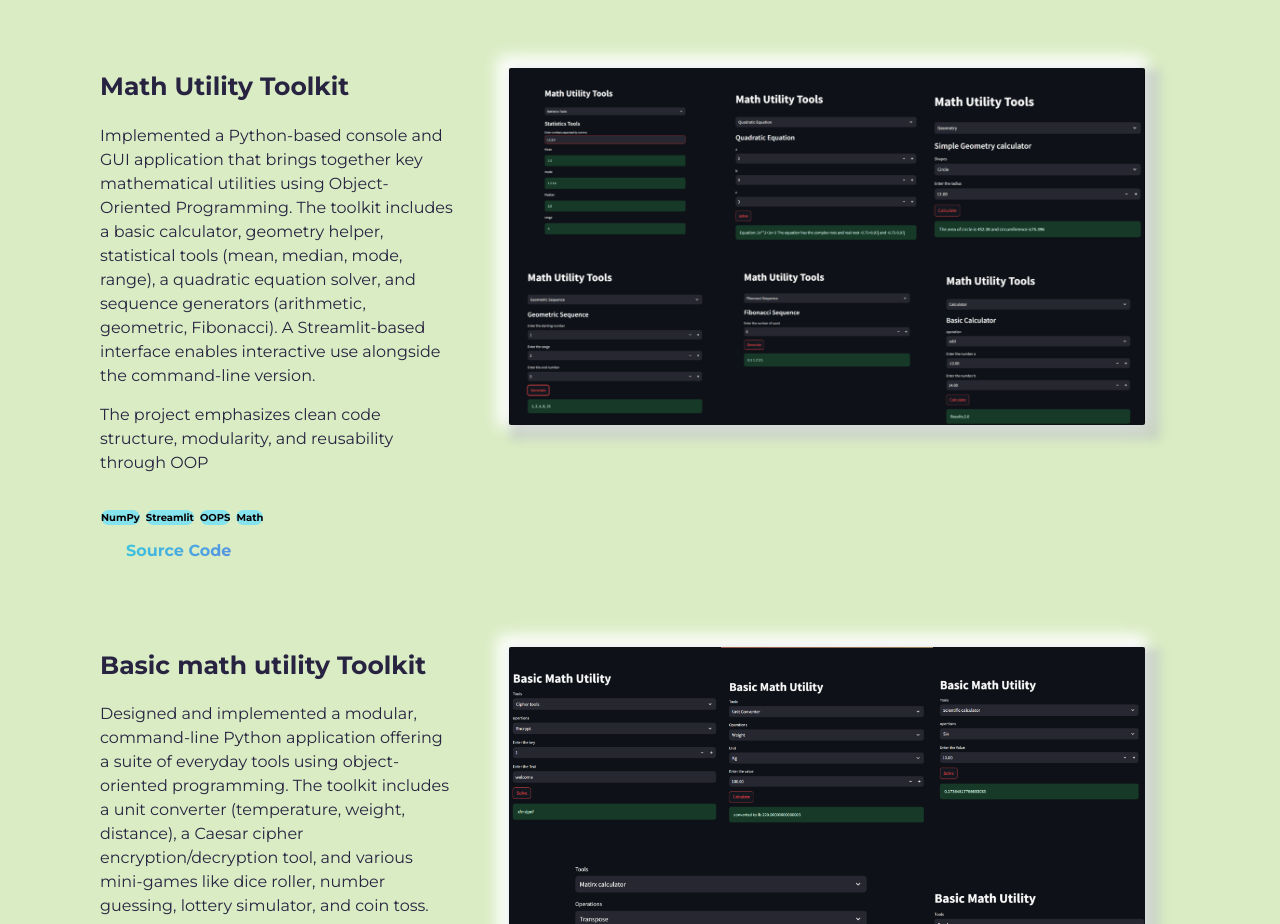
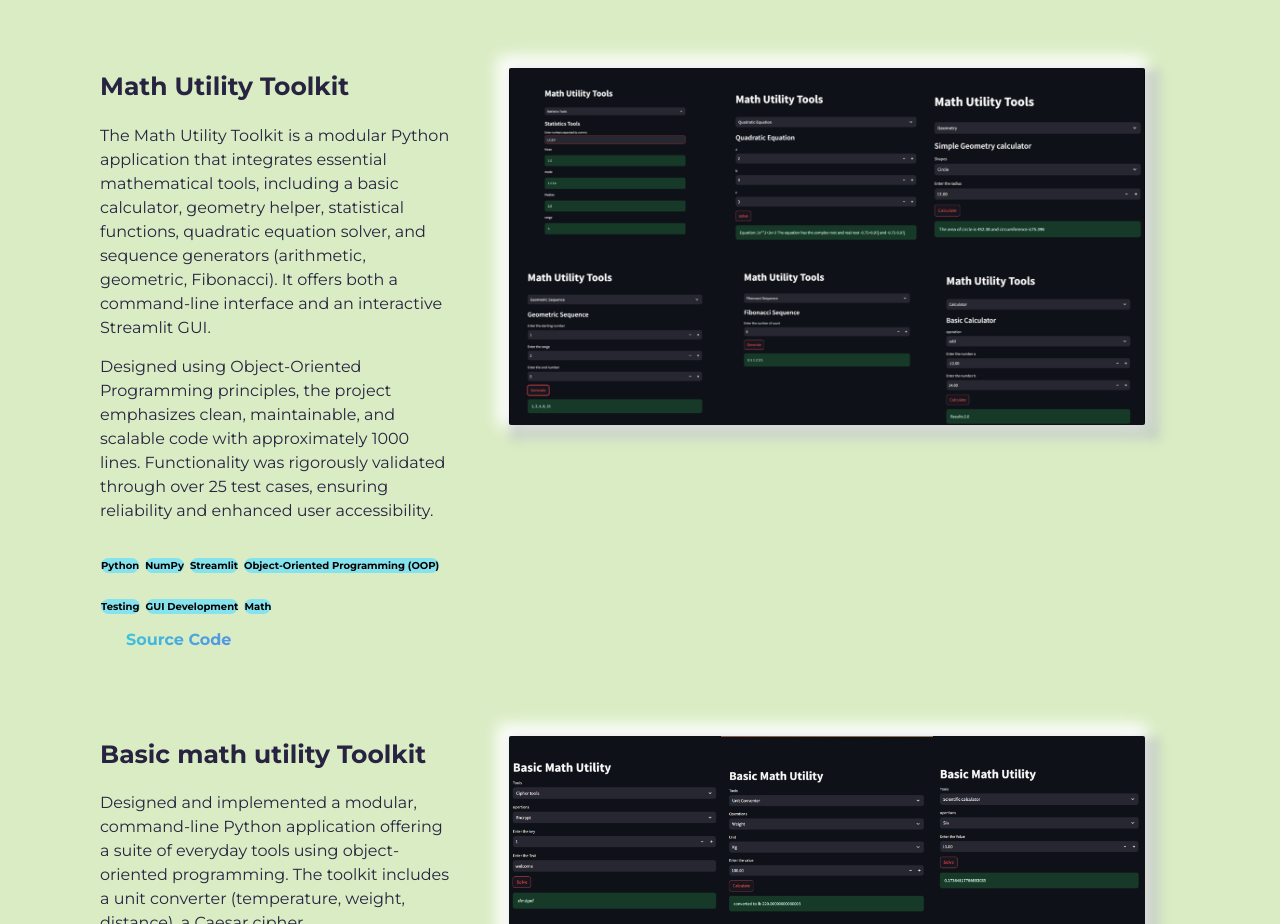
Before and after one commit to Seetharamanrs/github-portfolio, a plain HTML site: page index.html in a window 1280 px wide. Shown: the part 3160-4084 px from the top of the page. Drawn offline with Linux system fonts and the light colour scheme.

Commit message:
Updation

```diff
--- a/index.html
+++ b/index.html
@@ -294,16 +294,17 @@
             <div class="project-wrapper__text">
               <h3 class="project-wrapper__text-title">Math Utility Toolkit</h3>
               <p class="project-wrapper__text-info">
-          Implemented a Python-based console and GUI application that brings together key mathematical utilities using Object-Oriented Programming.
-          The toolkit includes a basic calculator, geometry helper, statistical tools (mean, median, mode, range), a quadratic equation solver, and sequence generators (arithmetic, geometric, Fibonacci).
-          A Streamlit-based interface enables interactive use alongside the command-line version.
+          The Math Utility Toolkit is a modular Python application that integrates essential mathematical tools, including a basic calculator, geometry helper, statistical functions, quadratic equation solver, and sequence generators (arithmetic, geometric, Fibonacci). It offers both a command-line interface and an interactive Streamlit GUI.
             <p class="project-wrapper__text-info">
-             The project emphasizes clean code structure, modularity, and reusability through OOP
+             Designed using Object-Oriented Programming principles, the project emphasizes clean, maintainable, and scalable code with approximately 1000 lines. Functionality was rigorously validated through over 25 test cases, ensuring reliability and enhanced user accessibility.
               </p>
                <div class="project-wrapper__tech">
+                <span>Python</span>
                 <span> NumPy</span>
                 <span>Streamlit  </span>
-                <span> OOPS</span>
+                <span> Object-Oriented Programming (OOP)</span>
+                <span> Testing</span>
+                <span>GUI Development</span>
                 <span>Math</span>
               </div>
               <div class="project-wrapper__text-btns">
```
